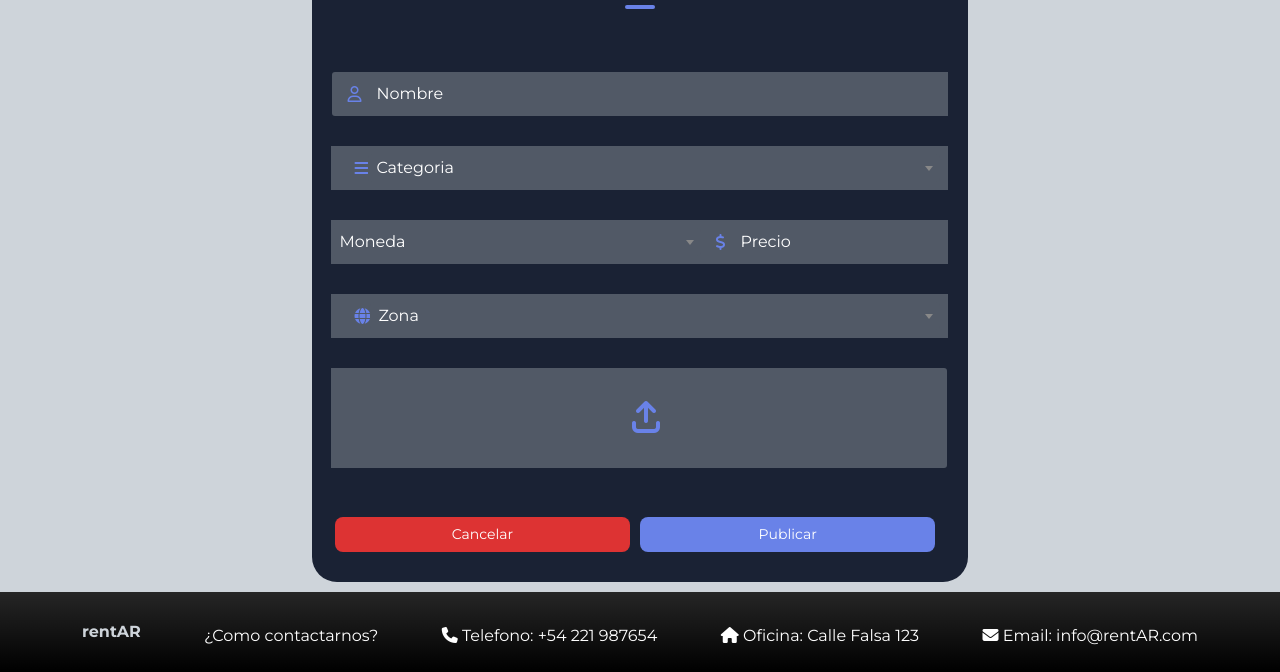
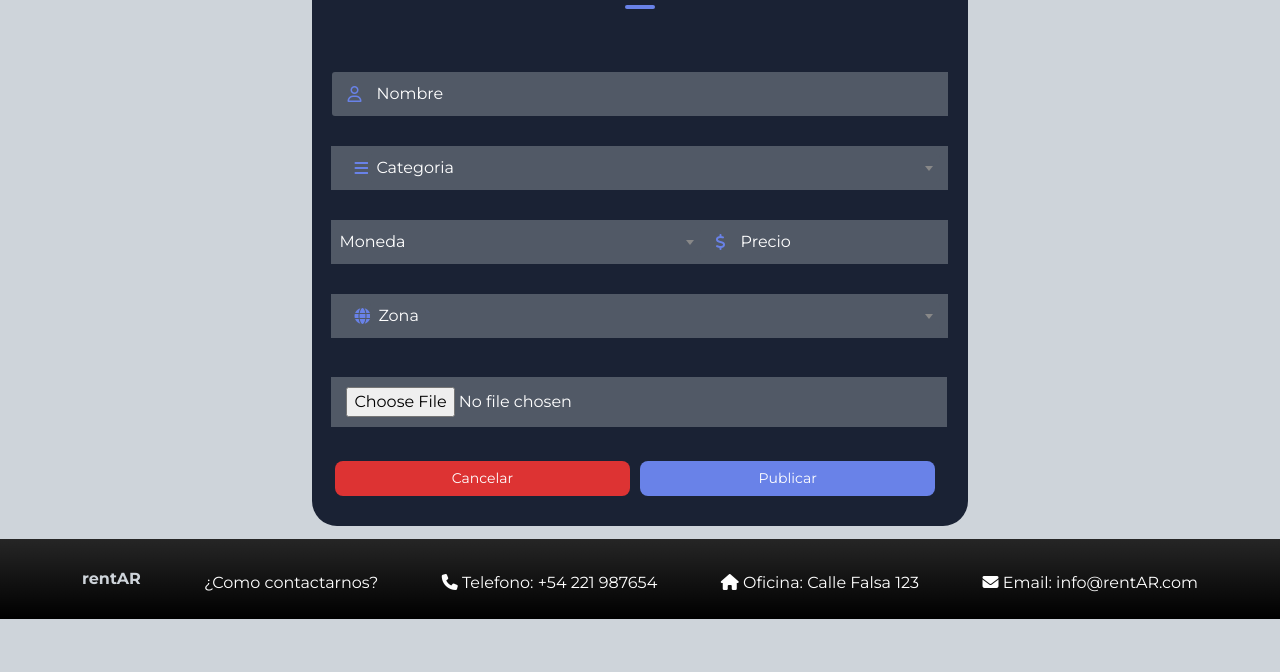
Before and after one commit to broitmanr/agile, a website: page src/views/formulario.html in a window 1280 px wide. Shown: the part 221-893 px from the top of the page. After the commit the page ends 840 px from the top, so only its background shows below. Drawn offline with nearby package versions, Linux system fonts and the light colour scheme; some packages are replaced by stand-ins of ours; files that its build step writes are made by us from their sources; a script that the page names is missing; files whose address does not match are found by name; a web font is replaced by a local one.

Commit message:
add: se agrego campo para subir la imagen y se modifico el estilo

```diff
--- a/src/static/css/formstyle.css
+++ b/src/static/css/formstyle.css
@@ -111,3 +111,10 @@ input::placeholder{
     /*display: hide; Para eliminar el botón*/
     visibility: hidden;
 }
+
+#urlImagen{
+    background-color: #515966;
+    color: white;
+    width: 100%;
+    height: 100%;
+}
--- a/src/views/formulario.html
+++ b/src/views/formulario.html
@@ -10,7 +10,7 @@
     <div class="container" id="containerPost">
         <div class="form-content">
             <h1 id="title">Publicar producto</h1>
-            <form action="/formulario" method="post" id="formPostProduct">
+            <form action="/formulario" method="post" id="formPostProduct" enctype="multipart/form-data">
                 <div class="input-group" id="inputPost">
                     <div class="input-field" id="nameInput">
                         <i class="fa-regular fa-user"></i>
@@ -52,9 +52,16 @@
                             </select>
                         </div>
                     </div>
-                    <div class="input-field" style="width: 100%; height: 100px; display: flex; justify-content: center; align-items: center;">
-                        <i class="fa-solid fa-arrow-up-from-bracket fa-bounce fa-2xl" style="width: 300%; display: block;"></i>
-                    </div>
+                    <br>
+                    <input type="file" id="urlImagen" name="image">
+
+                    <!--<div class="input-field" style="width: 100%; height: 100px; display: flex; justify-content: center; align-items: center;">
+                        <input type="file" id="urlImagen" name="image" style="display: none;"><br>
+                        <label for="urlImagen" style="display: inline-block; padding: 10px 20px; cursor: pointer; background-color: #6982E8; color: white;  text-align: left; border-radius: 8px;">
+                            <i class="fa-solid fa-arrow-up-from-bracket fa-bounce fa-lg" style="color: white;"></i>
+                            Elegir archivo
+                        </label>
+                    </div>-->
                 </div>
                 <br>
                 <div class="btn-field">
```
